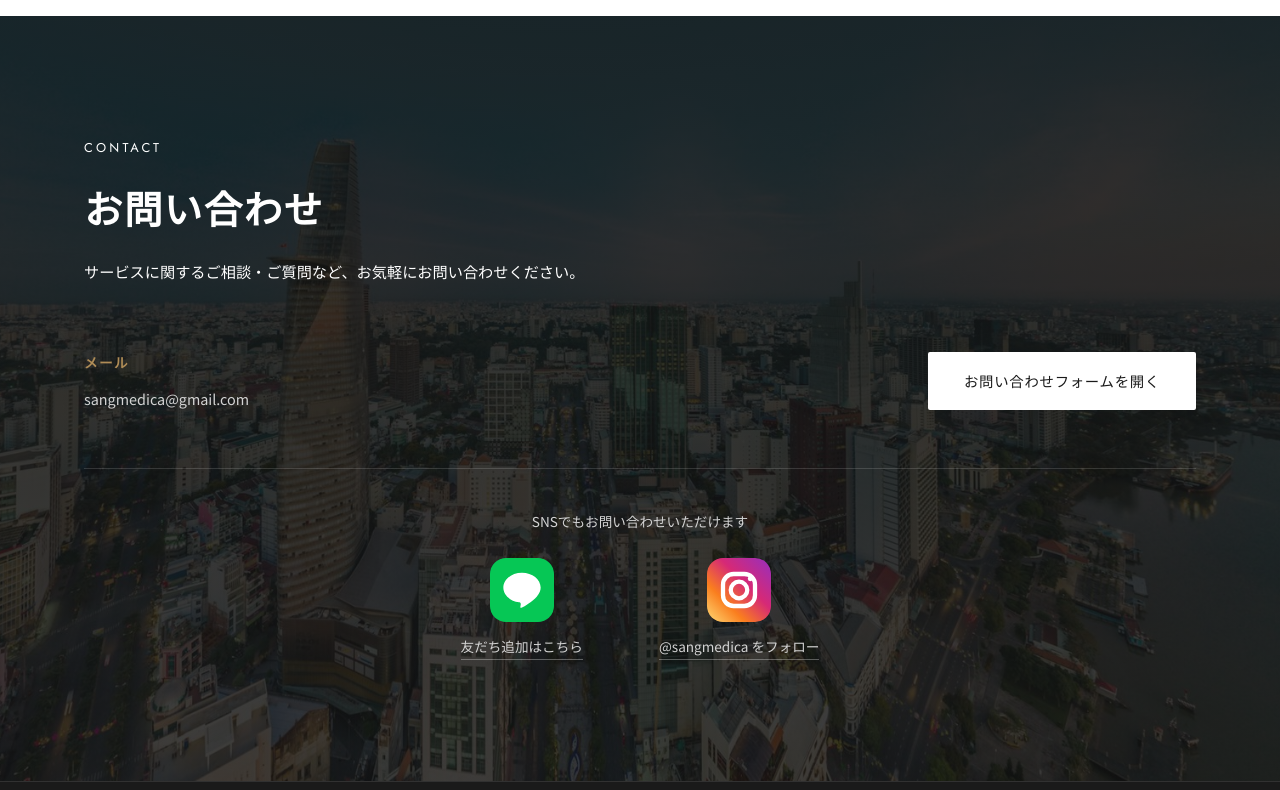
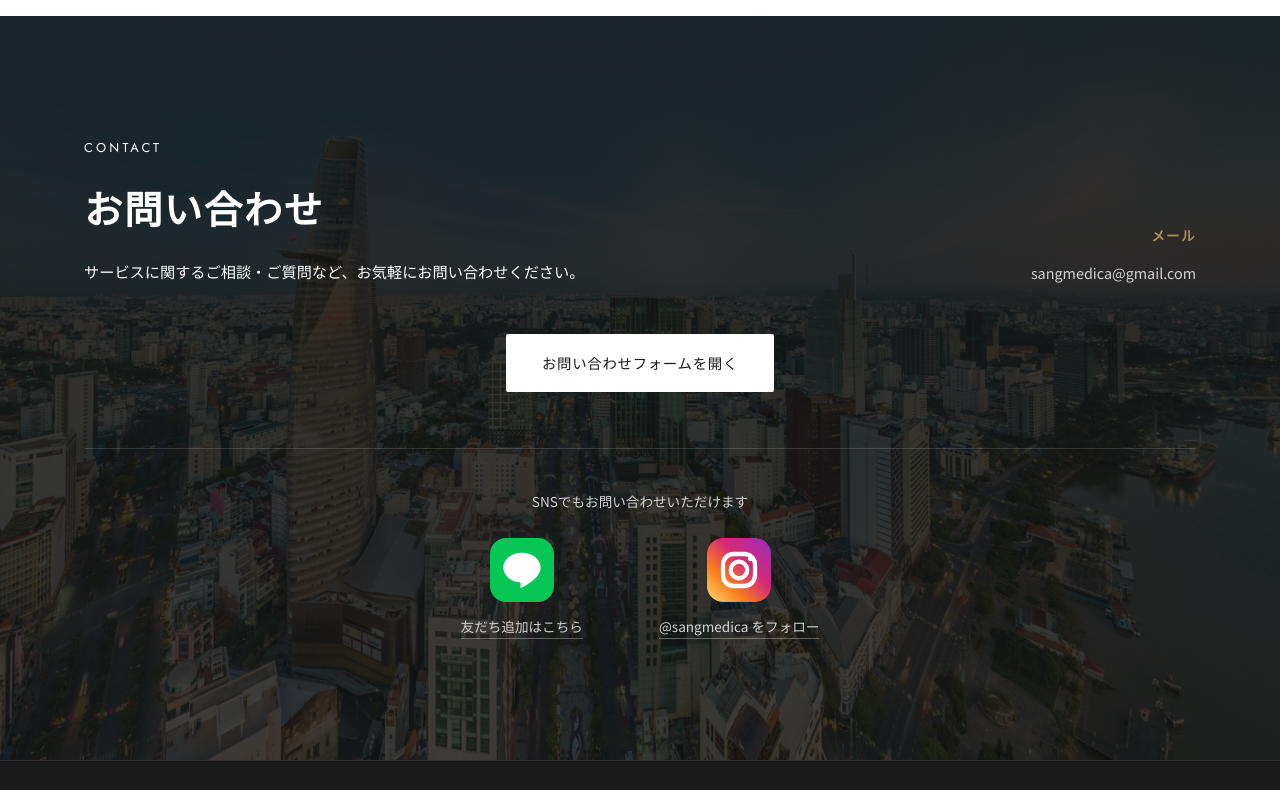
Before and after one commit to sangmedica/HP-Vlog, a plain HTML site: page index.html in a window 1280 px wide. Shown: the part 4320-5110 px from the top of the page. Drawn offline with Linux system fonts and the light colour scheme.

Commit message:
お問い合わせセクションのレイアウトを調整
メールアドレスを説明文と同じ高さに右詰め配置し、フォームを開くボタンを中央配置に変更

```diff
--- a/css/style.css
+++ b/css/style.css
@@ -1226,6 +1226,15 @@ body {
   position: relative;
   z-index: 1;
 }
+.contact-top {
+  display: flex;
+  flex-wrap: wrap;
+  align-items: flex-end;
+  justify-content: space-between;
+  gap: 40px;
+  margin-bottom: 48px;
+}
+.contact-top .section-head { margin-bottom: 0; }
 .contact-grid {
   display: flex;
   flex-wrap: wrap;
@@ -1234,7 +1243,7 @@ body {
   gap: 40px;
 }
 .contact-info { display: flex; flex-wrap: wrap; gap: 56px; }
-.contact-info-item { margin-bottom: 0; }
+.contact-info-item { margin-bottom: 0; text-align: right; }
 .contact-info-item h3 {
   font-size: 0.85rem;
   letter-spacing: 0.1em;
@@ -1245,6 +1254,7 @@ body {
   font-size: 0.9rem;
   color: var(--color-gray-300);
 }
+.contact-cta { display: flex; justify-content: center; }
 
 .contact-form { width: 100%; }
 .form-row { margin-bottom: 24px; }
@@ -1397,6 +1407,8 @@ body {
   .rep-profile-row { flex-direction: column; align-items: flex-start; gap: 24px; }
   .rep-profile-name-unit { margin: 0 auto; }
   .rep-profile-cta { align-self: flex-end; }
+  .contact-top { flex-direction: column; align-items: flex-start; gap: 24px; }
+  .contact-info-item { text-align: left; }
   .rep-timeline li { flex-direction: column; gap: 4px; }
   .rep-timeline-date { width: auto; }
   .rep-page-head { flex-direction: column; align-items: flex-start; }
--- a/index.html
+++ b/index.html
@@ -281,23 +281,23 @@
       <div class="contact-bg-overlay"></div>
     </div>
     <div class="container">
+      <div class="contact-top">
         <div class="section-head section-head--light">
           <p class="section-eyebrow">CONTACT</p>
           <h2 class="section-title">お問い合わせ</h2>
           <p class="section-desc">サービスに関するご相談・ご質問など、お気軽にお問い合わせください。</p>
         </div>
 
-      <div class="contact-grid">
         <div class="contact-info">
           <div class="contact-info-item">
             <h3>メール</h3>
             <p>sangmedica@gmail.com</p>
           </div>
         </div>
+      </div>
 
       <div class="contact-cta">
         <button type="button" class="btn btn-primary" id="contact-open-btn">お問い合わせフォームを開く</button>
-        </div>
       </div>
 
       <div class="contact-sns">
```
Lines whose indentation alone changed are shown as unchanged.
